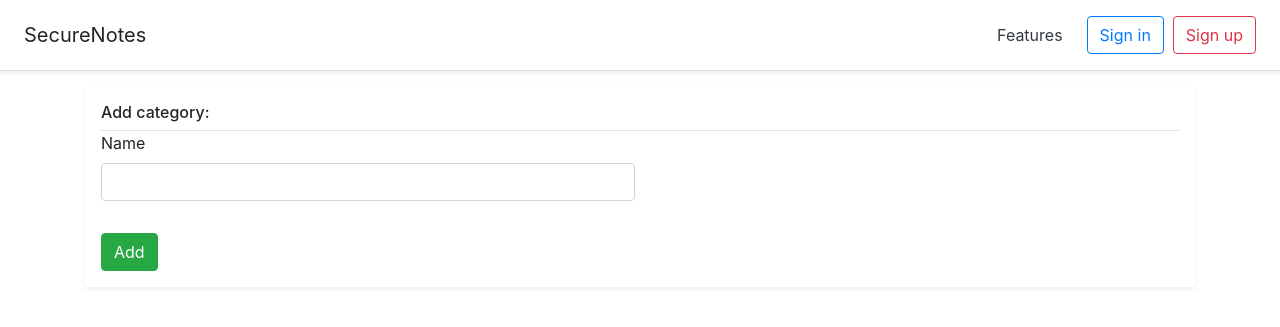
After one commit to stepanbal/securenotes, a Django app: page /category/add/ in a window 1280 px wide. The commit adds this page. Shown: the top 327 px of the page. Run offline with Django 3.2, Linux system fonts and the light colour scheme; some libraries are stand-ins or nearby versions.

Commit message:
add view and template for adding of new category

```diff
--- /dev/null
+++ b/notes/forms.py
@@ -0,0 +1,9 @@
+from django import forms
+from .models import Category
+
+
+class AddCategoryForm(forms.ModelForm):
+
+    class Meta:
+        model = Category
+        fields = ('name',)
--- a/notes/urls.py
+++ b/notes/urls.py
@@ -7,4 +7,5 @@ app_name = 'notes'
 urlpatterns = [
     path('', views.index, name='index'),
     path('category/<int:cat_id>', views.category_detail, name='category'),
+    path('category/add/', views.category_add, name='category_add'),
 ]
--- a/notes/views.py
+++ b/notes/views.py
@@ -1,5 +1,7 @@
 from django.shortcuts import render, get_object_or_404
+from django.contrib.auth.models import User
 from .models import Category
+from .forms import AddCategoryForm
 
 
 def index(request):
@@ -12,3 +14,16 @@ def category_detail(request, cat_id):
     category = get_object_or_404(Category, pk=cat_id)
     context = {'category': category}
     return render(request, 'notes/category.html', context)
+
+
+def category_add(request):
+    if request.method == 'POST':
+        add_form = AddCategoryForm(data=request.POST)
+        if add_form.is_valid():
+            new_category = add_form.save(commit=False)
+            new_category.author = User.objects.get(pk=1)
+            new_category.save()
+            return render(request, 'notes/add_category.html', {'added': True})
+    else:
+        add_form = AddCategoryForm()
+        return render(request, 'notes/add_category.html', {'add_form': add_form})
--- /dev/null
+++ b/templates/notes/add_category.html
@@ -0,0 +1,31 @@
+{% extends 'base.html' %}
+{% block title %}Add category{% endblock %}
+
+{% block content %}
+    {% if added %}
+        <div class="my-3 p-3 bg-white rounded shadow-sm">
+            <h5 class="border-bottom border-gray pb-2 mb-0">Category added.</h5>
+            <small class="d-block text-left mt-3">
+                <a class="btn btn-success btn-sm" href="{% url 'notes:category_add' %}">Add one more</a>&nbsp;&nbsp;
+                <a class="btn btn-primary btn-sm" href="{% url 'notes:index' %}">Return to categories</a>
+             </small>
+
+        </div>
+    {% else %}
+    <div class="my-3 p-3 bg-white rounded shadow-sm">
+    <h6 class="border-bottom border-gray pb-2 mb-0">Add category:</h6>
+    <form action="." method="post">
+        <div class="form-row">
+            <div class="form-group col-md-6">
+                <div class="form-group">
+                    <label for="name">Name</label>
+                    <input type="text" class="form-control" id="name" name="name">
+                </div>
+            </div>
+        </div>
+        {% csrf_token %}
+        <input class="btn btn-success" type="submit" value="Add">
+    </form>
+    </div>
+    {% endif %}
+{% endblock %}
--- a/templates/notes/index.html
+++ b/templates/notes/index.html
@@ -8,7 +8,7 @@
     <h6 class="border-bottom border-gray pb-2 mb-0">Your categories</h6>
     {% if categories.count > 10 %}
     <small class="d-block text-right mt-3">
-      <a class="btn btn-success btn-sm" href="#">Add post</a>
+      <a class="btn btn-success btn-sm" href="{% url 'notes:category_add' %}">Add category</a>
     </small>
     {% endif %}
    {% for category in categories %}
@@ -20,7 +20,7 @@
     </div>
    {% endfor %}
     <small class="d-block text-right mt-3">
-      <a class="btn btn-success" href="#">Add category</a>
+      <a class="btn btn-success" href="{% url 'notes:category_add' %}">Add category</a>
     </small>
   </div>
 {% endblock %}
```
